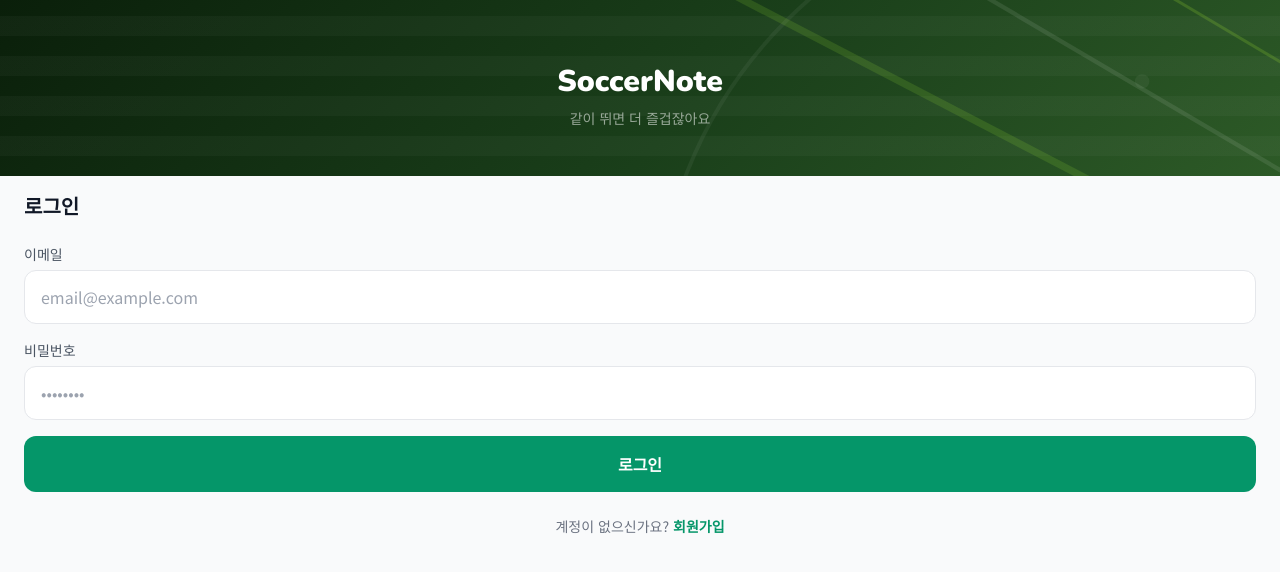
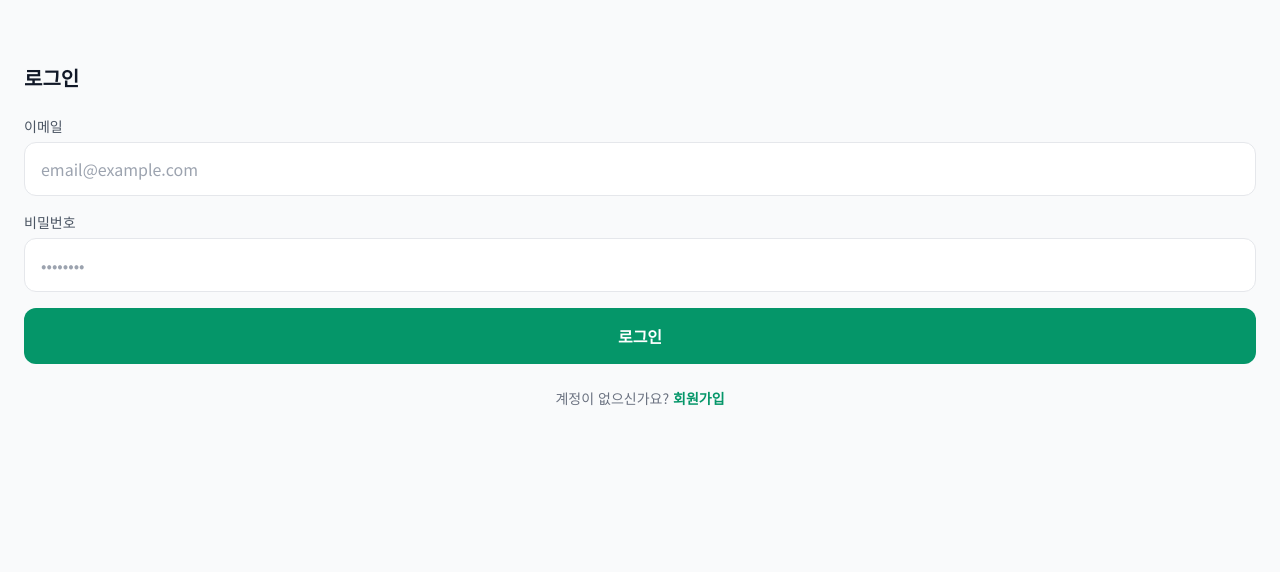
Before and after one commit to keestory/soccer-note, a Next.js app: page /login in a window 1280 px wide. Shown: the top 572 px of the page. Built offline with nearby package versions, Linux system fonts and the light colour scheme.

Commit message:
Remove hero header from login page
Clean login form without the green gradient header.

Co-Authored-By: Claude Sonnet 4.6 <noreply@anthropic.com>
Claude-Session: https://claude.ai/code/session_01X469ewKgb37ipCbMbYs1hR

```diff
--- a/src/app/login/page.tsx
+++ b/src/app/login/page.tsx
@@ -30,45 +30,7 @@ export default function LoginPage() {
 
   return (
     <div className="min-h-screen flex flex-col bg-gray-50 safe-top">
-      {/* Branded hero — KV with speed lines */}
-      <div className="relative overflow-hidden px-6 pt-16 pb-12 text-center flex-shrink-0" style={{ background: 'linear-gradient(135deg, #0a1f0a 0%, #1a3f1a 55%, #2D5A27 100%)' }}>
-        <div className="field-pattern absolute inset-0" />
-        {/* KV SVG layer */}
-        <svg viewBox="0 0 390 220" fill="none" xmlns="http://www.w3.org/2000/svg" className="absolute inset-0 w-full h-full" preserveAspectRatio="xMidYMid slice">
-          {/* Speed streaks */}
-          <line x1="390" y1="42"  x2="200" y2="-16" stroke="rgba(163,230,53,0.5)"  strokeWidth="1.8" strokeLinecap="round"/>
-          <line x1="390" y1="72"  x2="225" y2="4"   stroke="rgba(163,230,53,0.32)" strokeWidth="1.3" strokeLinecap="round"/>
-          <line x1="390" y1="102" x2="245" y2="16"  stroke="rgba(163,230,53,0.2)"  strokeWidth="0.9" strokeLinecap="round"/>
-          <line x1="390" y1="135" x2="215" y2="32"  stroke="rgba(255,255,255,0.09)" strokeWidth="1.3" strokeLinecap="round"/>
-          <line x1="378" y1="162" x2="178" y2="58"  stroke="rgba(163,230,53,0.15)" strokeWidth="2.2" strokeLinecap="round"/>
-          <line x1="390" y1="22"  x2="218" y2="-26" stroke="rgba(255,255,255,0.06)" strokeWidth="0.9" strokeLinecap="round"/>
-          {/* Stadium circle hint */}
-          <circle cx="335" cy="185" r="135" stroke="rgba(255,255,255,0.05)" strokeWidth="1.2" fill="none"/>
-          {/* Ball motion trail */}
-          <ellipse cx="122" cy="186" rx="58" ry="15" fill="rgba(163,230,53,0.07)" transform="rotate(-20 122 186)"/>
-          <ellipse cx="162" cy="175" rx="38" ry="10" fill="rgba(163,230,53,0.04)" transform="rotate(-20 162 175)"/>
-          {/* Ball */}
-          <circle cx="74" cy="195" r="42" fill="rgba(255,255,255,0.09)" stroke="rgba(255,255,255,0.28)" strokeWidth="1.3"/>
-          <polygon points="74,166 89,177 84,195 64,195 59,177" fill="rgba(0,0,0,0.2)"  stroke="rgba(255,255,255,0.22)" strokeWidth="0.7"/>
-          <polygon points="74,166 59,177 48,167 52,149 74,148" fill="rgba(0,0,0,0.15)" stroke="rgba(255,255,255,0.15)" strokeWidth="0.7"/>
-          <polygon points="89,177 101,169 103,151 78,148 74,166" fill="rgba(0,0,0,0.15)" stroke="rgba(255,255,255,0.15)" strokeWidth="0.7"/>
-          {/* Bokeh dots */}
-          <circle cx="298" cy="30"  r="2.5" fill="rgba(163,230,53,0.45)"/>
-          <circle cx="263" cy="58"  r="1.8" fill="rgba(163,230,53,0.28)"/>
-          <circle cx="325" cy="68"  r="3.5" fill="rgba(255,255,255,0.06)"/>
-          <circle cx="283" cy="16"  r="1.8" fill="rgba(163,230,53,0.32)"/>
-          <circle cx="348" cy="108" r="2.2" fill="rgba(255,255,255,0.05)"/>
-          <circle cx="48"  cy="60"  r="2"   fill="rgba(163,230,53,0.2)"/>
-        </svg>
-        {/* Text */}
-        <div className="relative z-10">
-          <h1 className="font-display text-3xl font-black text-white">SoccerNote</h1>
-          <p className="text-white/55 mt-2 text-sm">같이 뛰면 더 즐겁잖아요</p>
-        </div>
-      </div>
-
-      {/* Form card — slides up over the background */}
-      <div className="flex-1 bg-gray-50 rounded-t-3xl -mt-4 px-6 pt-8 pb-8">
+      <div className="flex-1 px-6 pt-16 pb-8">
         <h2 className="text-xl font-bold text-gray-900 mb-6">로그인</h2>
 
         <form onSubmit={handleLogin} className="space-y-4">
```
